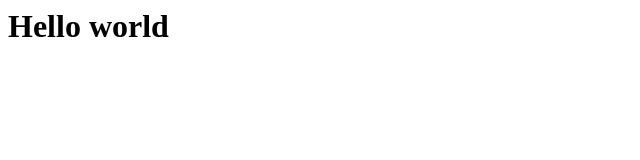
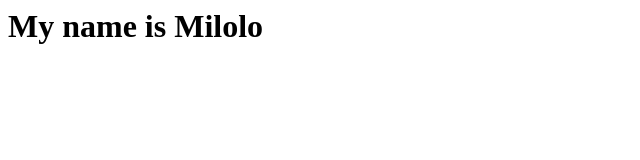
Before and after one commit to MiloloMutanga/Gitdeployment, a plain HTML site: page index.html in a window 1280 px wide. Shown: the whole page, without its empty margins (0-640 px from the left). Drawn offline with Linux system fonts and the light colour scheme.

Commit message:
change h1 text

```diff
--- a/index.html
+++ b/index.html
@@ -1 +1 @@
-<h1>Hello world</h1>
+<h1>My name is Milolo</h1>
```
